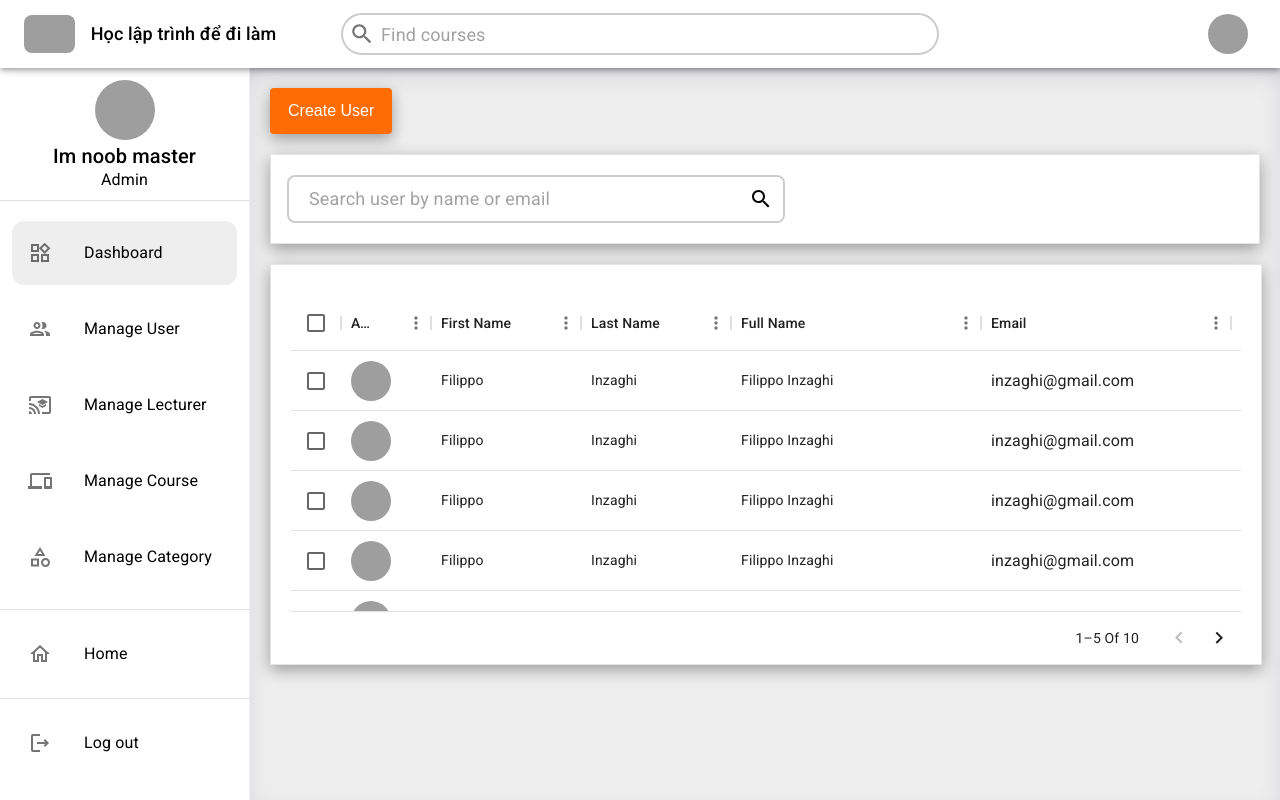
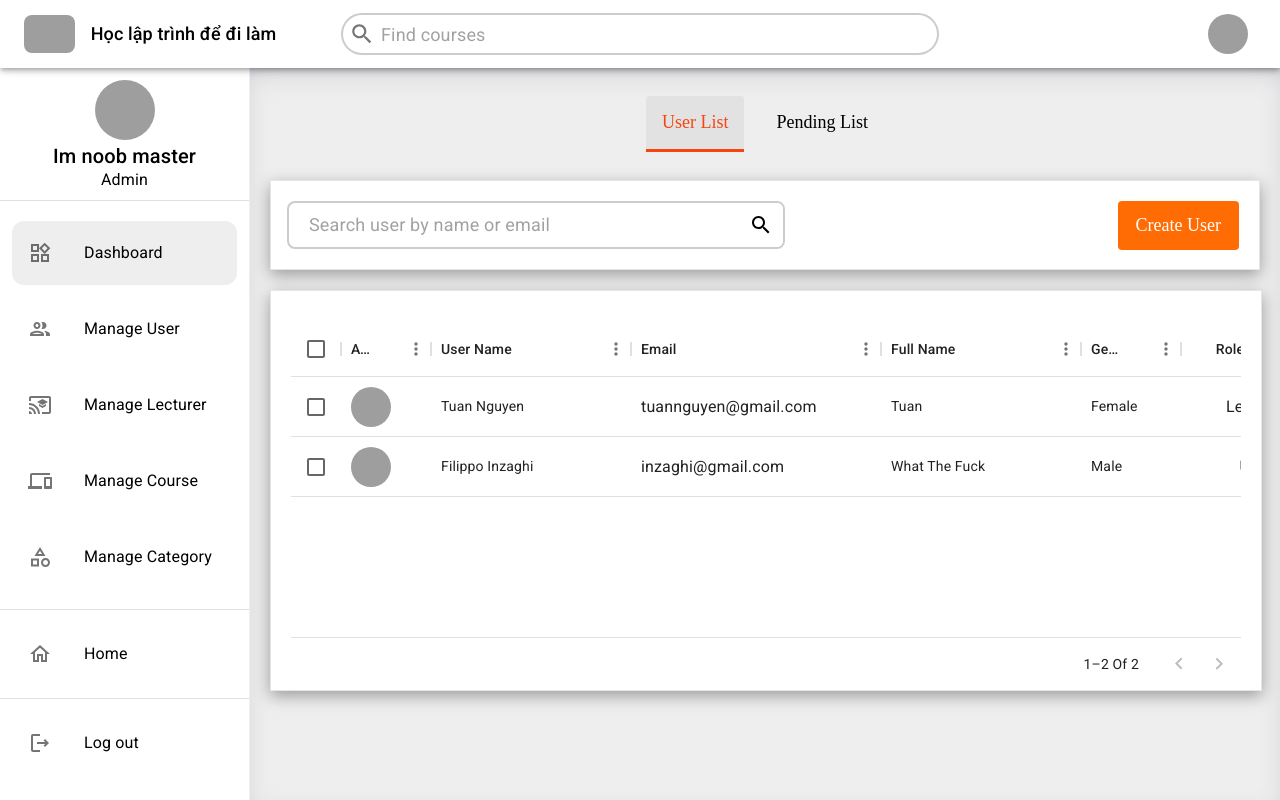
Before and after one commit to Tuan090501/OnlineCourse, a React (Create React App) app in the folder react-admin/: page /manage-user in a window 1280 px wide. Built offline with nearby package versions, Linux system fonts and the light colour scheme; grey boxes are pictures that could not be loaded.

Commit message:
Remove redundant lines of code

```diff
--- a/react-admin/src/scenes/Manage/Manage.scss
+++ b/react-admin/src/scenes/Manage/Manage.scss
@@ -6,10 +6,12 @@
   margin: 20px;
   min-height: calc(100vh - 108px);
 
-  .create-container{
-    .create-btn{
+  .create-container {
+    display: flex;
+    align-items: center;
+    .create-btn {
       font-size: 16px;
-      height: 100%;
+      height: fit-content;
       padding: 14px 18px;
       cursor: pointer;
       background-color: #ff6c03;
@@ -52,9 +54,9 @@
 
   // end
 
-
   .manage-wrapper,
   .searchBar-wrapper {
+    justify-content: space-between;
     display: flex;
     border: 1px solid rgba($color: #000000, $alpha: 0.1);
     box-shadow: rgba(0, 0, 0, 0.35) 0px 5px 15px;
--- a/react-admin/src/scenes/Manage/ManageLecturer.jsx
+++ b/react-admin/src/scenes/Manage/ManageLecturer.jsx
@@ -23,7 +23,7 @@ import UserDetail from "../../components/UserDetail/UserDetail"
 const optionListBtns = [
   {
     text: "Course",
-    path: "/manage-lecturer/course-list",
+    path: "/manage-lecturer/lecturer-list",
   },
   {
     text: "Pending",
@@ -281,7 +281,7 @@ function ManageLecturer() {
       </Box>
 
       <Routes>
-        {["/", "course-list"].map((path) => (
+        {["/", "lecturer-list"].map((path) => (
           <Route
             path={path}
             element={
--- a/react-admin/src/scenes/Manage/ManageUser.jsx
+++ b/react-admin/src/scenes/Manage/ManageUser.jsx
@@ -3,154 +3,122 @@ import SearchBar from "../../components/SearchBar/SearchBar"
 import "./Manage.scss"
 import { DataGrid } from "@mui/x-data-grid"
 import CreateOutlinedIcon from "@mui/icons-material/CreateOutlined"
-import DeleteOutlineOutlinedIcon from "@mui/icons-material/DeleteOutlineOutlined"
+import AccountBoxOutlinedIcon from "@mui/icons-material/AccountBoxOutlined"
 import { useState, useEffect } from "react"
 import UserDetail from "../../components/UserDetail/UserDetail"
+import { Link, Route, Routes, useNavigate } from "react-router-dom"
 
-
+const optionListBtns = [
+  {
+    text: "User",
+    path: "/manage-user/user-list",
+  },
+  {
+    text: "Pending",
+    path: "/manage-user/pending-list",
+  },
+]
 
 function ManageUser() {
-  const [open, setOpen] = useState(false)
-  const [users, setUsers] = useState([]);
-  const [searchApiData, setSearchApiData] = useState([]);
+  const [active, setActive] = useState(optionListBtns[0])
+  const [openUserDetailModal, setOpenUserDetailModal] = useState(false)
+
+  const [selectedRowData, setSelectedRowData] = useState(null)
+
+  const [users, setUsers] = useState([])
+  const [searchApiData, setSearchApiData] = useState([])
+
+  const navigate = useNavigate()
+
+  const getActiveUsers = () => {
+    return users.filter((item) => item.status === "active")
+  }
+
+  const getUnactiveUsers = () => {
+    return users.filter((item) => item.status === "unactive")
+  }
 
   useEffect(() => {
-    const fetchUsers = async ()=>{
+    const fetchUsers = async () => {
       const rows = [
         {
           id: 1,
           avatar:
             "https://img.a.transfermarkt.technology/portrait/big/25149-1586856473.jpg?lm=1",
-          firstName: "Tuan",
-          lastName: "Nguyen",
-          fullName: "Filippo Inzaghi",
+          userName: "Tuan Nguyen",
           email: "tuannguyen@gmail.com",
-          type: "user",
+          fullName: "tuan",
+          role: "Lecturer",
           status: "active",
+          gender: "female",
+          phone: "0766620266",
         },
         {
-          id: 1,
+          id: 2,
           avatar:
             "https://img.a.transfermarkt.technology/portrait/big/25149-1586856473.jpg?lm=1",
-          firstName: "Filippo",
-          lastName: "Inzaghi",
-          fullName: "Filippo Inzaghi",
+          userName: "Filippo Inzaghi",
+          fullName: "what the fuck",
           email: "inzaghi@gmail.com",
-          type: "user",
+          role: "User",
           status: "active",
+          gender: "male",
         },
         {
-          id: 1,
+          id: 3,
           avatar:
             "https://img.a.transfermarkt.technology/portrait/big/25149-1586856473.jpg?lm=1",
-          firstName: "Filippo",
-          lastName: "Inzaghi",
-          fullName: "Filippo Inzaghi",
+          userName: "Noob",
+          fullName: "NOooooob",
+          gender: "other",
           email: "inzaghi@gmail.com",
-          type: "user",
-          status: "active",
-        },
-        {
-          id: 1,
-          avatar:
-            "https://img.a.transfermarkt.technology/portrait/big/25149-1586856473.jpg?lm=1",
-          firstName: "Filippo",
-          lastName: "Inzaghi",
-          fullName: "Filippo Inzaghi",
-          email: "inzaghi@gmail.com",
-          type: "user",
-          status: "active",
-        },
-        {
-          id: 1,
-          avatar:
-            "https://img.a.transfermarkt.technology/portrait/big/25149-1586856473.jpg?lm=1",
-          firstName: "Filippo",
-          lastName: "Inzaghi",
-          fullName: "Filippo Inzaghi",
-          email: "inzaghi@gmail.com",
-          type: "user",
-          status: "active",
-        },
-        {
-          id: 1,
-          avatar:
-            "https://img.a.transfermarkt.technology/portrait/big/25149-1586856473.jpg?lm=1",
-          firstName: "Filippo",
-          lastName: "Inzaghi",
-          fullName: "Filippo Inzaghi",
-          email: "inzaghi@gmail.com",
-          type: "user",
-          status: "active",
-        },
-        {
-          id: 1,
-          avatar:
-            "https://img.a.transfermarkt.technology/portrait/big/25149-1586856473.jpg?lm=1",
-          firstName: "Filippo",
-          lastName: "Inzaghi",
-          fullName: "Filippo Inzaghi",
-          email: "inzaghi@gmail.com",
-          type: "user",
-          status: "active",
-        },
-        {
-          id: 1,
-          avatar:
-            "https://img.a.transfermarkt.technology/portrait/big/25149-1586856473.jpg?lm=1",
-          firstName: "Filippo",
-          lastName: "Inzaghi",
-          fullName: "Filippo Inzaghi",
-          email: "inzaghi@gmail.com",
-          type: "user",
-          status: "active",
-        },
-        {
-          id: 1,
-          avatar:
-            "https://img.a.transfermarkt.technology/portrait/big/25149-1586856473.jpg?lm=1",
-          firstName: "Filippo",
-          lastName: "Inzaghi",
-          fullName: "Filippo Inzaghi",
-          email: "inzaghi@gmail.com",
-          type: "user",
-          status: "active",
-        },
-        {
-          id: 1,
-          avatar:
-            "https://img.a.transfermarkt.technology/portrait/big/25149-1586856473.jpg?lm=1",
-          firstName: "Filippo",
-          lastName: "Inzaghi",
-          fullName: "Filippo Inzaghi",
-          email: "inzaghi@gmail.com",
-          type: "user",
-          status: "active",
+          role: "User",
+          status: "unactive",
         },
       ]
-      setUsers(rows);
-      setSearchApiData(rows);
+
+      setUsers(rows)
+      setSearchApiData(rows)
     }
-    fetchUsers();
+    fetchUsers()
+  }, [])
 
-  }, []);
-  const handleSearch = (e)=>{
-    if(e.target.value ===''){
+  const handleSearch = (e) => {
+    if (e.target.value === "") {
       setUsers(searchApiData)
-     } else  {
-      const filterResult = searchApiData.filter(item =>item.email.toLowerCase().includes(e.target.value.toLowerCase()) );
-      setUsers(filterResult);
-
+    } else {
+      const filterResult = searchApiData.filter((item) =>
+        item.email.toLowerCase().includes(e.target.value.toLowerCase())
+      )
+      setUsers(filterResult)
+    }
   }
 
-  }
-  console.log(searchApiData)
   const handleOpen = () => {
-    setOpen(true)
+    setOpenUserDetailModal(true)
   }
   const handleClose = () => {
-    setOpen(false)
+    setOpenUserDetailModal(false)
   }
+
+  const onRowsSelectionHandler = async (ids) => {
+    const selectedRowsData = await ids.map((id) =>
+      users.find((row) => row.id === id)
+    )
+    setSelectedRowData(selectedRowsData)
+  }
+
+  const handleClickToEdit = () => {
+    console.log(selectedRowData)
+    if (selectedRowData !== null && selectedRowData.length === 1) {
+      navigate("/manage-user/admin-edit-user", {
+        state: {
+          selectedRowData,
+        },
+      })
+    }
+  }
+
   const columns = [
     {
       field: "avatar",
@@ -164,19 +132,9 @@ function ManageUser() {
       ),
     },
     {
-      field: "firstName",
-      headerName: "First name",
-      width: 150,
-    },
-    {
-      field: "lastName",
-      headerName: "Last name",
-      width: 150,
-    },
-    {
-      field: "fullName",
-      headerName: "Full name",
-      width: 250,
+      field: "userName",
+      headerName: "User name",
+      width: 200,
     },
     {
       field: "email",
@@ -187,11 +145,23 @@ function ManageUser() {
       ),
     },
     {
-      field: "type",
-      headerName: "Type",
+      field: "fullName",
+      headerName: "Full name",
+      width: 200,
+    },
+    {
+      field: "gender",
+      headerName: "Gender",
+      width: 100,
+    },
+    {
+      field: "role",
+      headerName: "Role",
       width: 150,
       headerAlign: "center",
       align: "center",
+
+      renderCell: (params) => <Typography>{`${params.value}`} </Typography>,
     },
     {
       field: "status",
@@ -199,21 +169,38 @@ function ManageUser() {
       width: 150,
       headerAlign: "center",
       align: "center",
-      renderCell: () => <Typography className='active-status'>Active</Typography>,
+      renderCell: (params) => (
+        <Typography
+          sx={{
+            cursor: "pointer",
+          }}
+          className={`${
+            params.value.toLowerCase() === "active" ? "active" : ""
+          }-status`}
+        >
+          {params.value}
+        </Typography>
+      ),
     },
     {
       field: "action",
       headerName: "Action",
-      width: 150,
+      width: 170,
       headerAlign: "center",
       align: "center",
-      renderCell: () => (
+      renderCell: (params) => (
         <Box>
-          <IconButton className='edit-user__btn' onClick={handleOpen}>
+          <IconButton
+            className='edit-user__btn'
+            onClick={handleClickToEdit}
+          >
             <CreateOutlinedIcon />
           </IconButton>
-          <IconButton className='remove-user__btn'>
-            <DeleteOutlineOutlinedIcon />
+          <IconButton
+            className='detail-user__btn'
+            onClick={handleOpen}
+          >
+            <AccountBoxOutlinedIcon />
           </IconButton>
         </Box>
       ),
@@ -221,20 +208,58 @@ function ManageUser() {
   ]
   return (
     <Box className='manage-page'>
-      <Box className='create-container'>
-        <button className='create-btn'>Create User</button>
+      <Box className='option-list'>
+        {optionListBtns.map((item) => (
+          <Link
+            className={`option-list__btn  ${active === item && "active"} `}
+            onClick={() => {
+              setActive(item)
+            }}
+            to={item.path}
+          >
+            {item.text} List
+          </Link>
+        ))}
       </Box>
 
       <Box className='searchBar-wrapper'>
-        <SearchBar handleSearch={handleSearch}   placeholder='Search user by name or email'  />
+        <SearchBar
+          handleSearch={handleSearch}
+          placeholder='Search user by name or email'
+        />
+        <Box className='create-container'>
+          <Link
+            style={{
+              marginRight: "20px",
+              textDecoration: "none",
+              boxShadow: "none",
+              fontSize: "18px",
+            }}
+            className='create-btn'
+            type='button'
+            to='/manage-user/admin-create-user'
+          >
+            Create User
+          </Link>
+        </Box>
       </Box>
 
-      <Box className='manage-wrapper'>
+      <Routes>
+        {["/", "user-list"].map((path, index) => (
+          <Route
+            path={path}
+            element={
+              <Box
+                className='manage-wrapper'
+                id='1'
+              >
                 <DataGrid
-
+                  onRowSelectionModelChange={(ids) =>
+                    onRowsSelectionHandler(ids)
+                  }
                   rowHeight={60}
                   className='manage-table'
-          rows={users}
+                  rows={getActiveUsers()}
                   columns={columns}
                   initialState={{
                     pagination: {
@@ -248,19 +273,54 @@ function ManageUser() {
                   checkboxSelection
                 />
               </Box>
+            }
+          />
+        ))}
+
+        <Route
+          path='/pending-list'
+          element={
+            <Box
+              className='manage-wrapper pending-list'
+              id='2'
+            >
+              <DataGrid
+                rowHeight={60}
+                className='manage-table'
+                rows={getUnactiveUsers()}
+                columns={columns}
+                initialState={{
+                  pagination: {
+                    paginationModel: {
+                      pageSize: 5,
+                    },
+                  },
+                }}
+                pageSizeOptions={[5]}
+                disableRowSelectionOnClick
+                checkboxSelection
+              />
+            </Box>
+          }
+        ></Route>
+      </Routes>
 
       <Modal
-        open={open}
+        open={openUserDetailModal}
         onClose={handleClose}
         className='modal'
       >
-        <UserDetail handleClose={handleClose} data={{
-          type:'Lecturer',
-          avatar:"https://i.pinimg.com/564x/1e/9f/f2/1e9ff2696ac4bc4baba1657264d692a7.jpg",
+        <UserDetail
+          handleClose={handleClose}
+          data={{
+            role: "User",
+            avatar:
+              "https://i.pinimg.com/564x/1e/9f/f2/1e9ff2696ac4bc4baba1657264d692a7.jpg",
 
-          fullName:'What the fuck is this?',
-          email:'whatthefuckisthis@gmail.com'
-        }}/>
+            fullName: "What the fuck is this?",
+            email: "whatthefuckisthis@gmail.com",
+          }}
+        />
       </Modal>
     </Box>
   )
```
Also changed, not shown: react-admin/src/scenes/Manage/ManageCourse.jsx (+5 -11 lines). Lines whose indentation alone changed are shown as unchanged.
